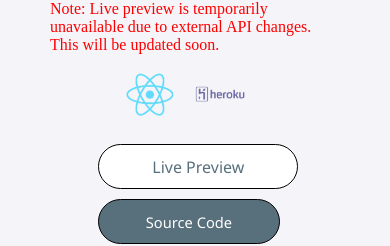
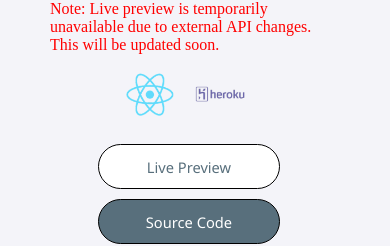
Before and after one commit to problemsolver72221/Personal-portfolio-website-react, a React (Create React App) app: page / in a window 390 px wide. Shown: the part 5579-5825 px from the top of the page. Built offline with nearby package versions, Linux system fonts and the light colour scheme.

Commit message:
minor fix

```diff
--- a/src/components/portfolio/projectCard/ProjectCard.css
+++ b/src/components/portfolio/projectCard/ProjectCard.css
@@ -50,7 +50,7 @@
   font-family: "Noto Sans", sans-serif;
   transition: all 0.2s;
   cursor: pointer;
-  width: 200px;
+  width: 25%;
   height: 45px;
   border-radius: 25px;
 }
@@ -69,7 +69,7 @@
   font-family: "Noto Sans", sans-serif;
   transition: all 0.2s;
   cursor: pointer;
-  width: 200px;
+  width: 25%;
   height: 45px;
   border-radius: 25px;
 }
@@ -133,6 +133,11 @@
     width: 35%;
     font-size: 11pt;
   }
+
+  .link-button-disabled {
+    width: 35%;
+    font-size: 11pt;
+  }
 }
 
 @media screen and (max-width: 768px) {
@@ -144,4 +149,9 @@
     width: 75%;
     font-size: 11pt;
   }
+
+  .link-button-disabled {
+    width: 75%;
+    font-size: 11pt;
+  }
 }
```
